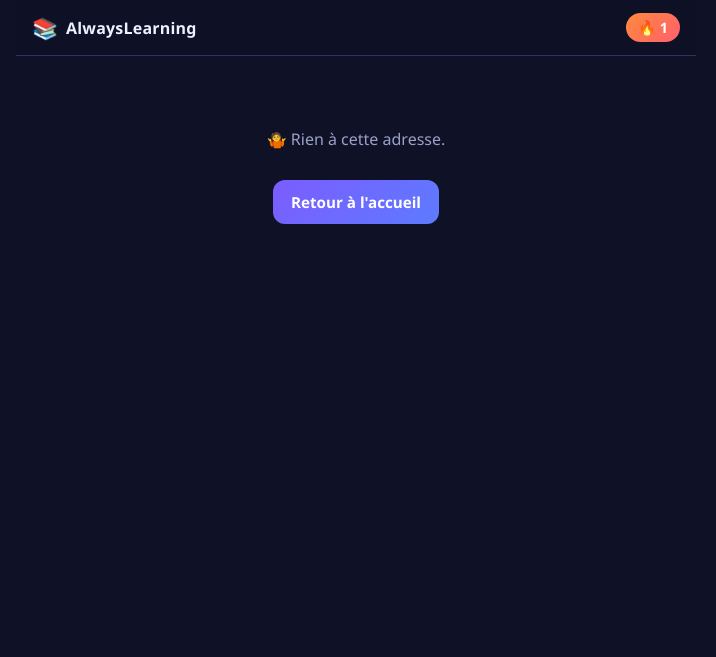
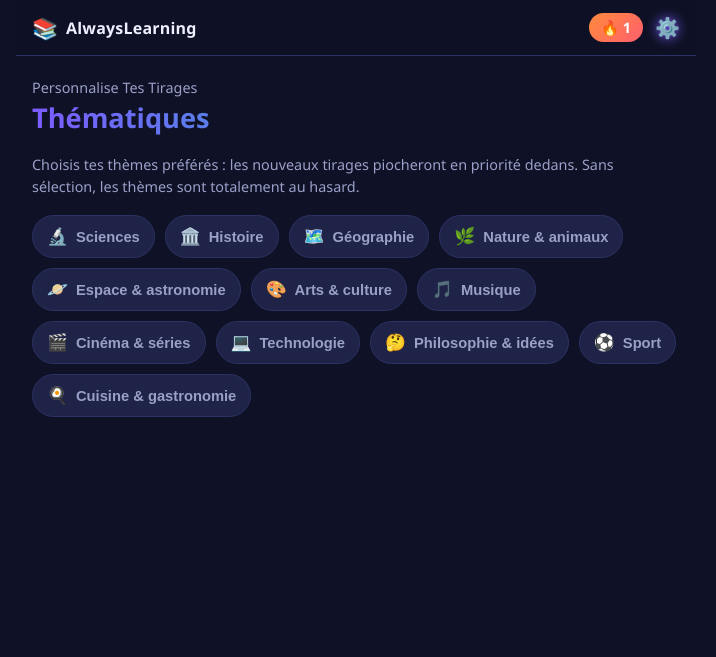
Before and after one commit to brice-canteneur-mbacity/AlwaysLearning, an ASP.NET Core app: page /parametres in a window 1280 px wide. Shown: the top 657 px of the page, without its empty margins (284-1000 px from the left). Run offline with ASP.NET Core 8, Linux system fonts and the light colour scheme.

Commit message:
Add preferred topics settings and skip disambiguation pages
Random picks now exclude Wikipedia disambiguation pages (via the
disambiguation page property, with a description fallback) and retry
when a draw yields none. A new settings page lets the user pick
preferred topics, stored in localStorage; when set, the picker draws a
random article from those topics' search results and falls back to a
fully random article otherwise.

https://claude.ai/code/session_0169o69nG5RaBPoNQhsheCBM

```diff
--- a/Layout/MainLayout.razor
+++ b/Layout/MainLayout.razor
@@ -7,10 +7,13 @@
             <span class="brand-mark">📚</span>
             <span class="brand-name">AlwaysLearning</span>
         </a>
-        @if (_streak > 0)
-        {
-            <span class="streak" title="Jours consécutifs">🔥 @_streak</span>
-        }
+        <div class="header-right">
+            @if (_streak > 0)
+            {
+                <span class="streak" title="Jours consécutifs">🔥 @_streak</span>
+            }
+            <NavLink class="header-gear" href="parametres" title="Paramètres" aria-label="Paramètres">⚙️</NavLink>
+        </div>
     </header>
 
     <main class="app-main">
--- /dev/null
+++ b/Pages/Settings.razor
@@ -0,0 +1,61 @@
+@page "/parametres"
+@inject DailyService Daily
+
+<PageTitle>AlwaysLearning — paramètres</PageTitle>
+
+<section class="day-intro">
+    <p class="day-date">Personnalise tes tirages</p>
+    <h1 class="day-heading">Thématiques</h1>
+</section>
+
+@if (_loading)
+{
+    <div class="state"><div class="spinner"></div></div>
+}
+else
+{
+    <p class="muted settings-hint">
+        Choisis tes thèmes préférés : les nouveaux tirages piocheront en priorité dedans.
+        Sans sélection, les thèmes sont totalement au hasard.
+    </p>
+
+    <div class="chips">
+        @foreach (var theme in ThemeCatalog.All)
+        {
+            var selected = _selected.Contains(theme.Id);
+            <button class="chip @(selected ? "active" : null)" @onclick="() => ToggleAsync(theme.Id)">
+                <span class="chip-emoji">@theme.Emoji</span>
+                <span>@theme.Label</span>
+            </button>
+        }
+    </div>
+
+    @if (_selected.Count > 0)
+    {
+        <button class="btn btn-outline" @onclick="ClearAsync">Tout désélectionner</button>
+    }
+}
+
+@code {
+    private HashSet<string> _selected = new();
+    private bool _loading = true;
+
+    protected override async Task OnInitializedAsync()
+    {
+        _selected = (await Daily.GetPreferredThemeIdsAsync()).ToHashSet();
+        _loading = false;
+    }
+
+    private async Task ToggleAsync(string id)
+    {
+        if (!_selected.Add(id))
+            _selected.Remove(id);
+        await Daily.SetPreferredThemeIdsAsync(_selected);
+    }
+
+    private async Task ClearAsync()
+    {
+        _selected.Clear();
+        await Daily.SetPreferredThemeIdsAsync(_selected);
+    }
+}
--- a/wwwroot/css/app.css
+++ b/wwwroot/css/app.css
@@ -57,6 +57,7 @@ h1:focus { outline: none; }
 .brand-mark { font-size: 1.3rem; }
 .brand-name { letter-spacing: 0.2px; }
 
+.header-right { display: flex; align-items: center; gap: 12px; }
 .streak {
     background: linear-gradient(135deg, #ff8a3c, #ff5f6d);
     color: #fff;
@@ -65,6 +66,8 @@ h1:focus { outline: none; }
     padding: 5px 12px;
     border-radius: 999px;
 }
+.header-gear { font-size: 1.25rem; line-height: 1; text-decoration: none; }
+.header-gear.active { filter: drop-shadow(0 0 6px var(--accent)); }
 
 .app-main { padding: 16px; }
 
@@ -240,6 +243,30 @@ h1:focus { outline: none; }
 .history-date { color: var(--accent-2); font-weight: 700; min-width: 56px; font-size: 0.85rem; }
 .history-title { font-weight: 600; }
 
+/* ---------- Settings ---------- */
+.settings-hint { margin: 0 0 18px; line-height: 1.5; }
+.chips { display: flex; flex-wrap: wrap; gap: 10px; margin-bottom: 18px; }
+.chip {
+    display: inline-flex;
+    align-items: center;
+    gap: 8px;
+    padding: 10px 14px;
+    background: var(--card);
+    border: 1px solid var(--border);
+    border-radius: 999px;
+    color: var(--muted);
+    font-size: 0.92rem;
+    font-weight: 600;
+    cursor: pointer;
+    transition: color 0.15s ease, border-color 0.15s ease, background 0.15s ease;
+}
+.chip.active {
+    color: #fff;
+    border-color: var(--accent);
+    background: linear-gradient(135deg, rgba(124,92,255,0.3), rgba(0,212,177,0.18));
+}
+.chip-emoji { font-size: 1.05rem; }
+
 /* ---------- States ---------- */
 .state { text-align: center; padding: 40px 16px; color: var(--muted); }
 .state-error p:first-child { font-size: 1.1rem; color: var(--text); }
```
Also changed, not shown: Models/ThemeCatalog.cs (added, +25 -0 lines), Services/DailyService.cs (+34 -1 lines), Services/WikipediaService.cs (+54 -9 lines).
